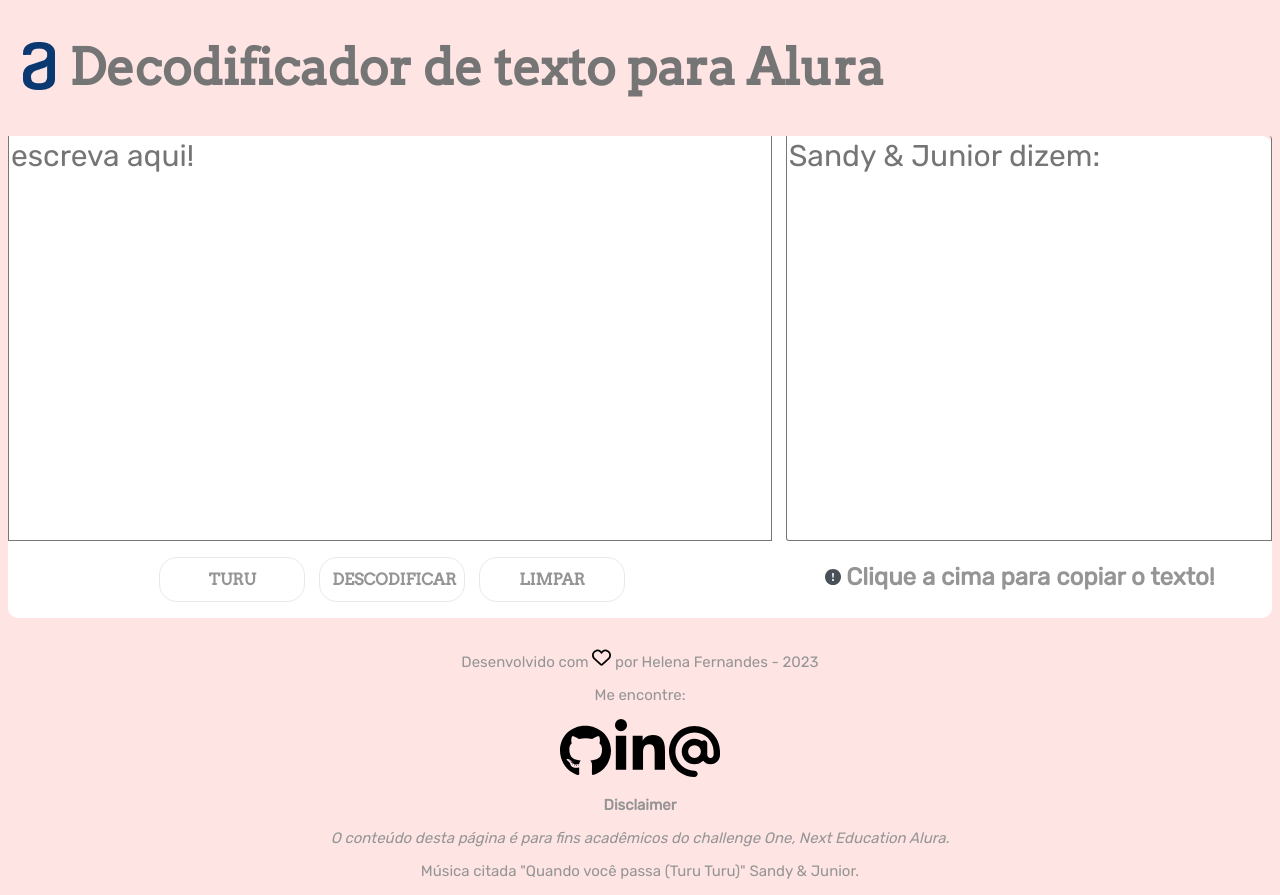
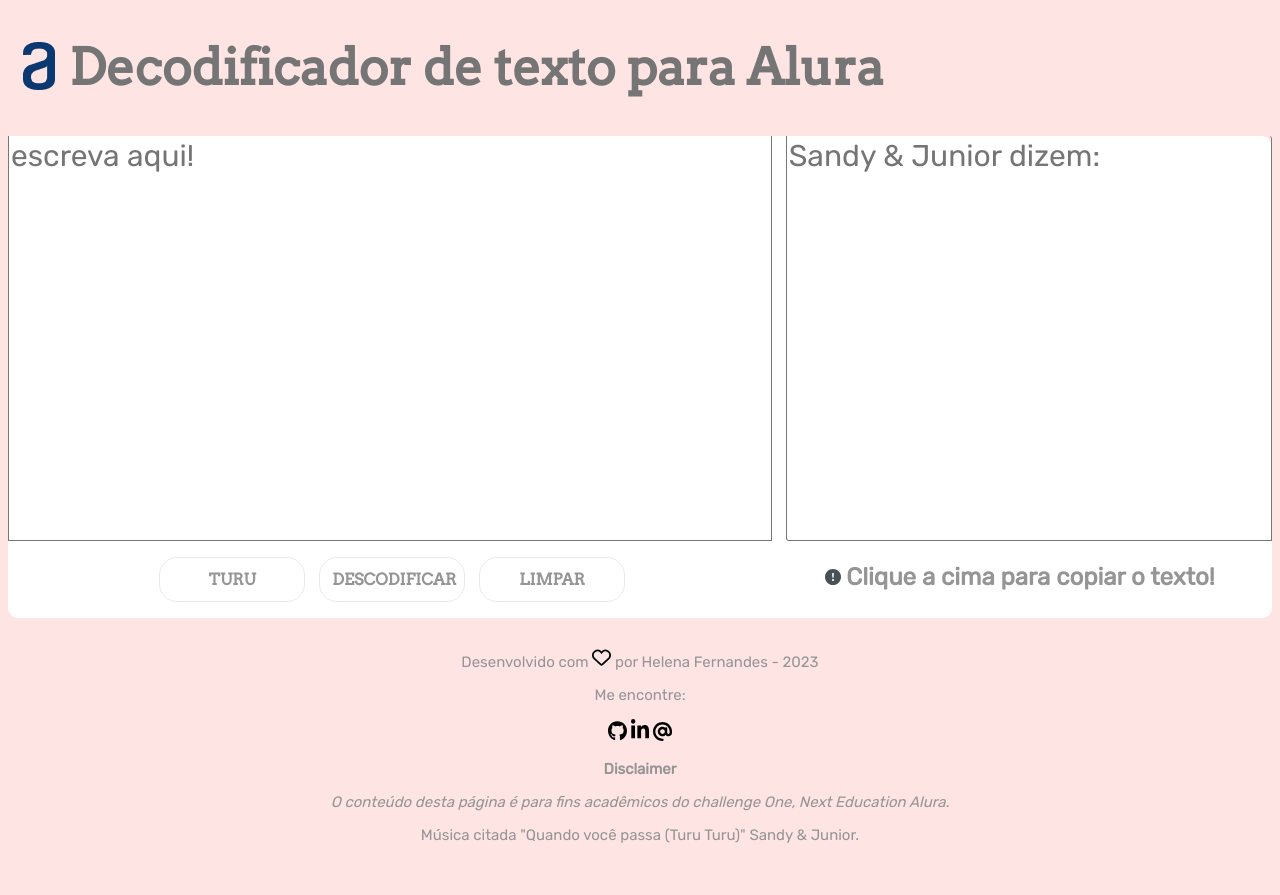
Before and after one commit to lenalucky/challengeOne, a plain HTML site: page index.html in a window 1280 px wide. After the commit the page ends 859 px from the top, so only its background shows below. Drawn offline with Linux system fonts and the light colour scheme.

Commit message:
Update style.css

```diff
--- a/style.css
+++ b/style.css
@@ -155,8 +155,15 @@ footer {
 .icones {
 
     width: 4%;
+    -webkit-filter:grayscale(100%);
+    width: 1.5%;
 
 
+}
+
+.icones:hover {
+    -webkit-filter:grayscale(0%);
+    transition: 1s;
 }
 
 .coracao {
```
